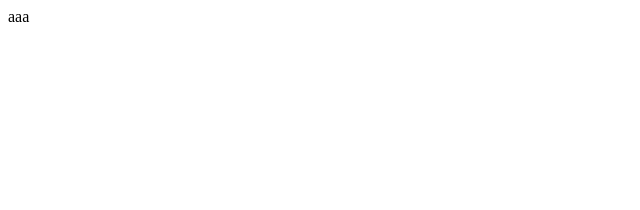
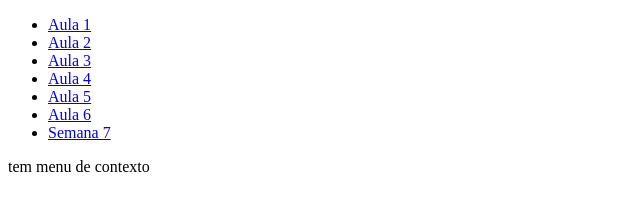
Before and after one commit to Areghor/Lab-Eng-III, a plain HTML site: page index.html in a window 1280 px wide. Shown: the whole page, without its empty margins (0-640 px from the left). Drawn offline with Linux system fonts and the light colour scheme.

Commit message:
Update index.html

```diff
--- a/index.html
+++ b/index.html
@@ -1 +1,23 @@
-<p>aaa<p>
+<!DOCTYPE html>
+<html lang="pt-br">
+<head>
+<meta charset="UTF-8">
+<meta name="viewport" content="width=device-width, initial-scale=1.0">
+<title>Atividades Aula</title>
+<link rel="stylesheet" href="style.css">
+</head>
+<body>
+<nav>
+<ul>
+<li><a href="semana1.html">Aula 1</a></li>
+<li><a href="semana2.html">Aula 2</a></li>
+<li> <a href="semana3.html">Aula 3</a></li>
+<li> <a href="semana4.html">Aula 4</a></li>
+<li> <a href="semana5.html">Aula 5</a></li>
+<li> <a href="semana6.html">Aula 6</a></li>
+<li> <a href="semana7.html">Semana 7</a></li>
+</ul>
+</nav>
+</body>
+</html>
+tem menu de contexto
```
